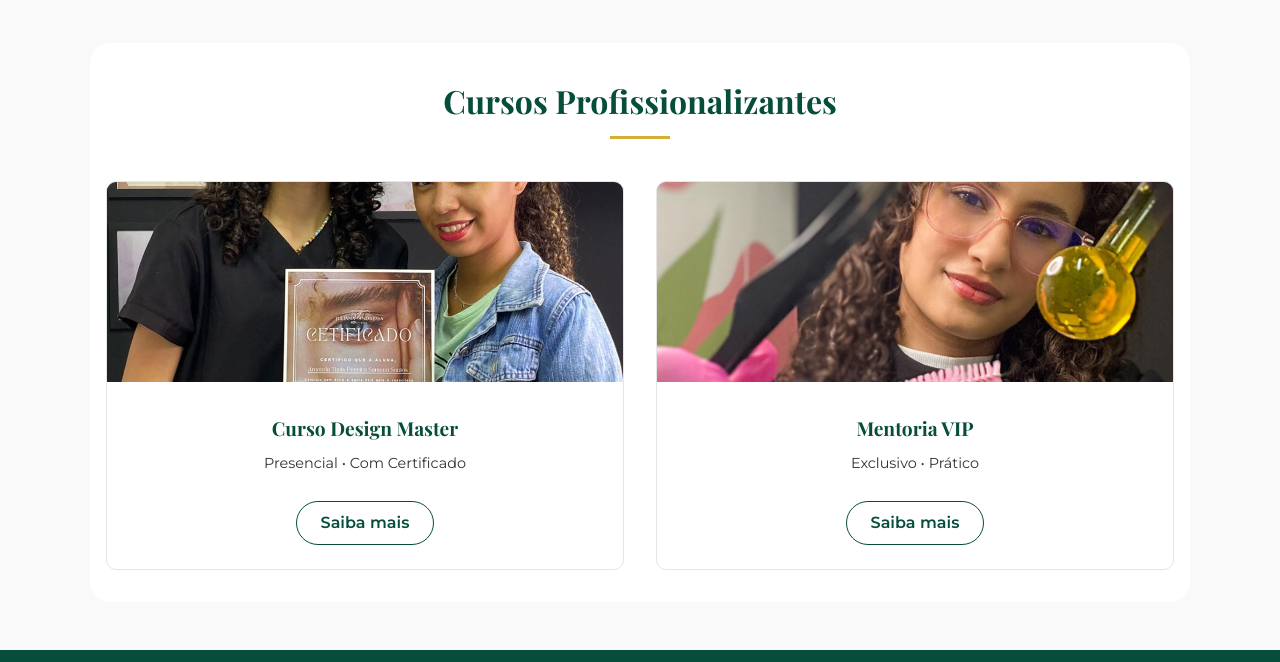
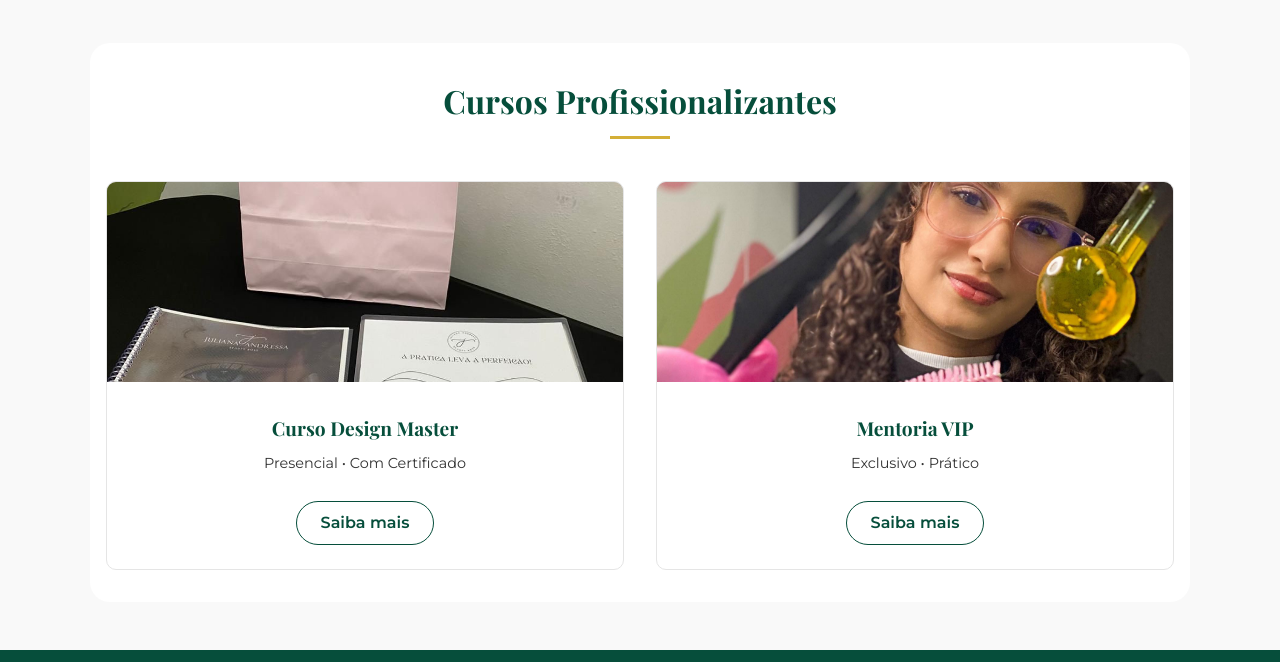
Before and after one commit to IsmaelSilvaS/juliana-lp, a plain HTML site: page index.html in a window 1280 px wide. Shown: the part 1491-2153 px from the top of the page. Drawn offline with nearby package versions, Linux system fonts and the light colour scheme; a web font is replaced by a local one.

Commit message:
altera foto do curso

```diff
--- a/index.html
+++ b/index.html
@@ -96,7 +96,7 @@
         <h2 class="section-title">Cursos Profissionalizantes</h2>
         <div class="grid">
             <div class="card" onclick="openModal('Curso Design Master', 'Aprenda do zero ao avançado e torne-se uma referência em sobrancelhas.', 'Consultar valor')">
-                <img src="./assets/img/curso.jpeg" alt="Curso" class="card-img">
+                <img src="./assets/img/curso-apostilas.jpeg" alt="Curso" class="card-img">
                 <div class="card-content">
                     <h3>Curso Design Master</h3>
                     <p style="font-size: 0.9rem; margin-bottom: 10px;">Presencial • Com Certificado</p>
```
Also changed, not shown: assets/img/curso-apostilas.jpeg (added).
